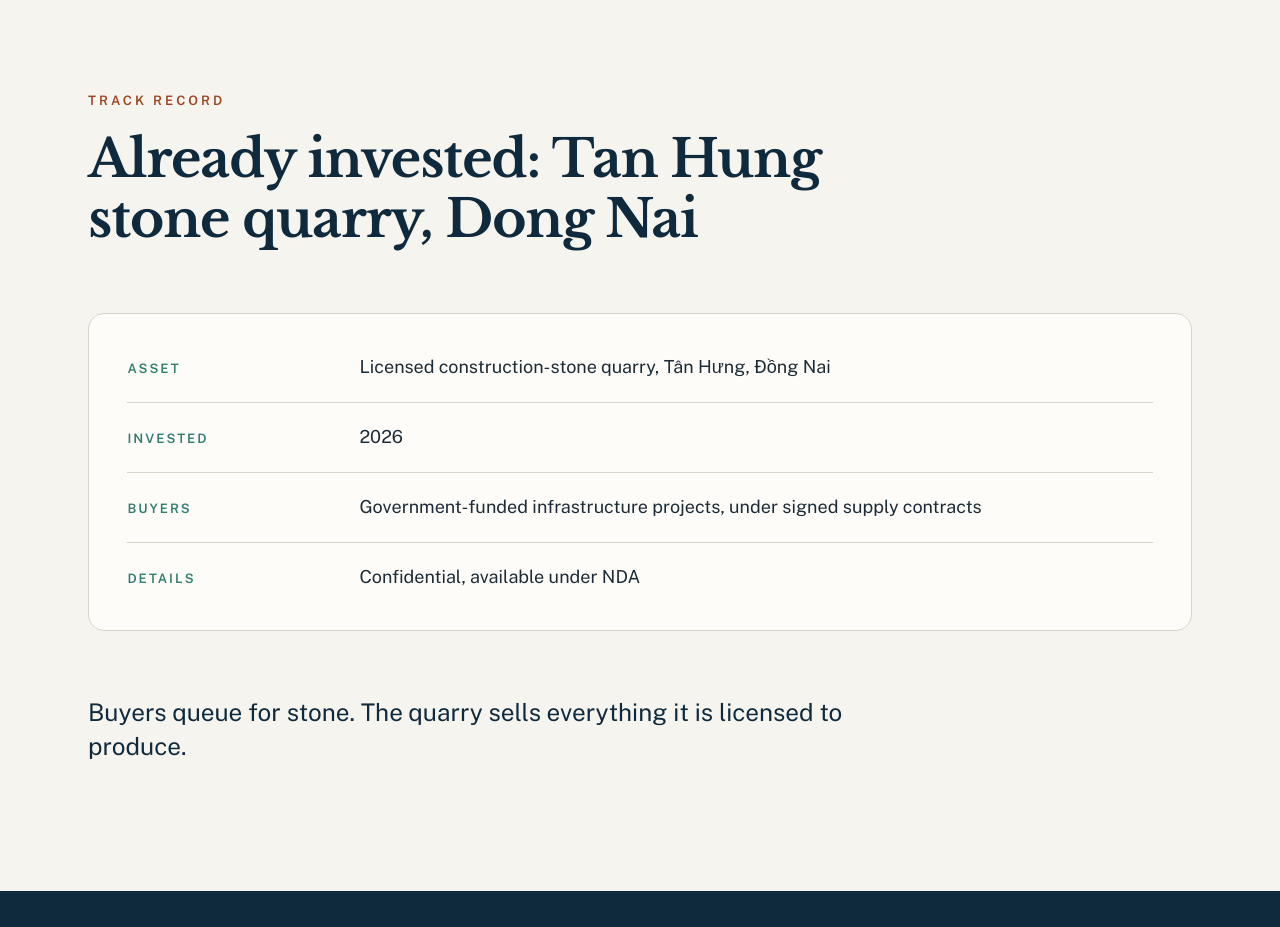
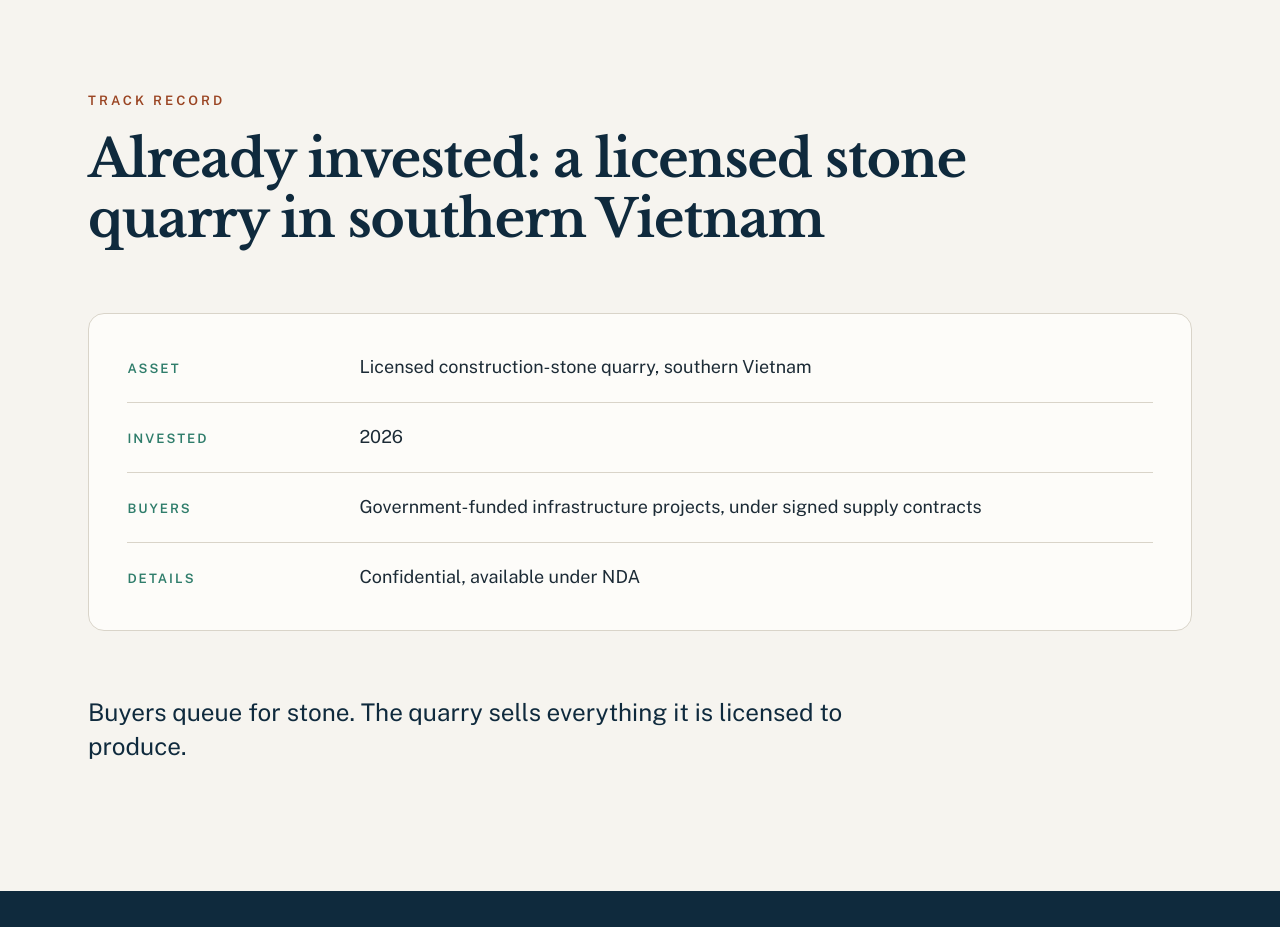
Before and after one commit to daywednes/offtakepartners, a plain HTML site: page site/index.html in a window 1280 px wide. Shown: the part 3540-4467 px from the top of the page. Drawn offline with nearby package versions, Linux system fonts and the light colour scheme.

Commit message:
Anonymize the track-record project
Describe the invested quarry by type and region only, and regenerate
the screenshots to match.

```diff
--- a/site/index.html
+++ b/site/index.html
@@ -141,9 +141,9 @@
     <section class="band paper" id="track-record" aria-labelledby="track-h">
       <div class="wrap">
         <p class="eyebrow">Track record</p>
-        <h2 id="track-h">Already invested: Tan Hung stone quarry, Dong Nai</h2>
+        <h2 id="track-h">Already invested: a licensed stone quarry in southern Vietnam</h2>
         <dl class="rows card">
-          <div><dt>Asset</dt><dd>Licensed construction-stone quarry, <span lang="vi">Tân Hưng, Đồng Nai</span></dd></div>
+          <div><dt>Asset</dt><dd>Licensed construction-stone quarry, southern Vietnam</dd></div>
           <div><dt>Invested</dt><dd>2026</dd></div>
           <div><dt>Buyers</dt><dd>Government-funded infrastructure projects, under signed supply contracts</dd></div>
           <div><dt>Details</dt><dd>Confidential, available under NDA</dd></div>
```
Also changed, not shown: screenshots/desktop-1440.png, screenshots/mobile-375.png.
